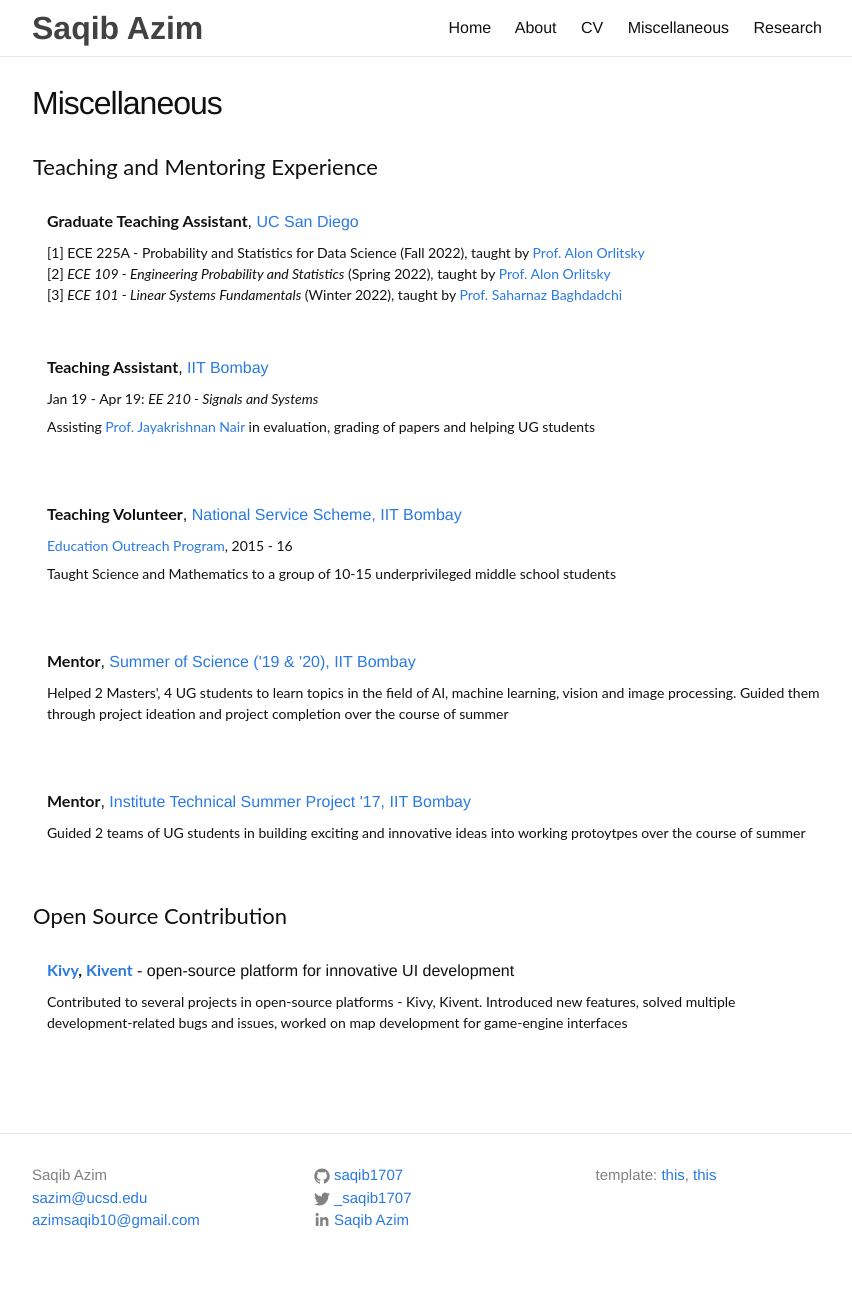
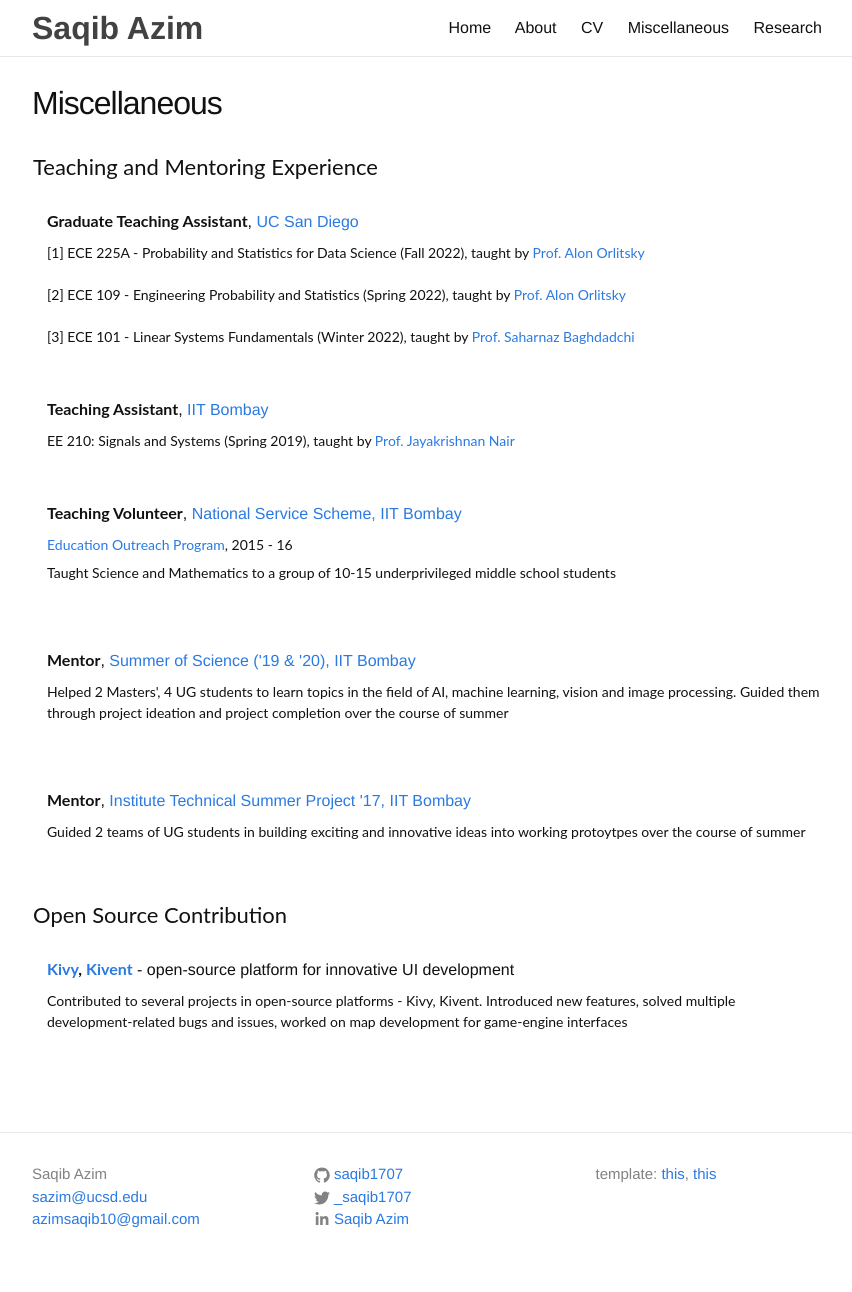
Before and after one commit to saqib1707/saqib1707.github.io, a Jekyll site: the page built from _pages/misc.md, in a window 1280 px wide. Shown: the whole page, without its empty margins (213-1065 px from the left). Built offline with Jekyll 4.4.1, drawn with Linux system fonts in a browser that asks for light colours; comment, search, counter and statistics services are not loaded.

Commit message:
small updates

```diff
--- a/_pages/misc.md
+++ b/_pages/misc.md
@@ -22,9 +22,9 @@
       <papertitle>Graduate Teaching Assistant</papertitle>, <a href="https://jacobsschool.ucsd.edu/">UC San Diego</a><br>
       <span class="brHeight"></span>
       <div class="authorDetails">
-        [1] ECE 225A - Probability and Statistics for Data Science (Fall 2022), taught by <a href="https://scholar.google.com/citations?user=WUEjHB8AAAAJ&hl=en">Prof. Alon Orlitsky</a> <br>
-        [2] <i>ECE 109 - Engineering Probability and Statistics</i> (Spring 2022), taught by <a href="https://scholar.google.com/citations?user=WUEjHB8AAAAJ&hl=en">Prof. Alon Orlitsky</a> <br>
-        [3] <i>ECE 101 - Linear Systems Fundamentals</i> (Winter 2022), taught by <a href="https://jacobsschool.ucsd.edu/faculty/profile?id=452">Prof. Saharnaz Baghdadchi</a> <br>
+        [1] ECE 225A - Probability and Statistics for Data Science (Fall 2022), taught by <a href="https://scholar.google.com/citations?user=WUEjHB8AAAAJ&hl=en">Prof. Alon Orlitsky</a> <br> <br>
+        [2] ECE 109 - Engineering Probability and Statistics (Spring 2022), taught by <a href="https://scholar.google.com/citations?user=WUEjHB8AAAAJ&hl=en">Prof. Alon Orlitsky</a> <br> <br>
+        [3] ECE 101 - Linear Systems Fundamentals (Winter 2022), taught by <a href="https://jacobsschool.ucsd.edu/faculty/profile?id=452">Prof. Saharnaz Baghdadchi</a> <br>
         <!-- <span class="brHeight"></span> -->
         <!-- <p>Responsibilities included conducting discussion classes, evaluation and grading of assignments, exams, holding weekly office hours and helping UG students</p> -->
         <!-- <span class="brHeight"></span> -->
@@ -36,9 +36,9 @@
       <papertitle>Teaching Assistant</papertitle>, <a href="https://www.iitb.ac.in/">IIT Bombay</a><br>
       <span class="brHeight"></span>
       <div class="authorDetails">
-        Jan 19 - Apr 19: <i>EE 210 - Signals and Systems</i><br>
-        <span class="brHeight"></span>
-        <p>Assisting <a href="https://www.ee.iitb.ac.in/~jayakrishnan.nair/">Prof. Jayakrishnan Nair</a> in evaluation, grading of papers and helping UG students</p>
+        EE 210: Signals and Systems (Spring 2019), taught by <a href="https://www.ee.iitb.ac.in/~jayakrishnan.nair/">Prof. Jayakrishnan Nair</a> <br>
+        <!-- <span class="brHeight"></span> -->
+        <!-- <p>Assisting <a href="https://www.ee.iitb.ac.in/~jayakrishnan.nair/">Prof. Jayakrishnan Nair</a> in evaluation, grading of papers and helping UG students</p> -->
       </div>
     </td>
   </tr>
```
